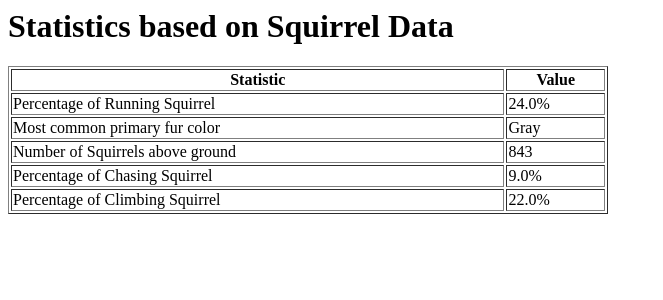
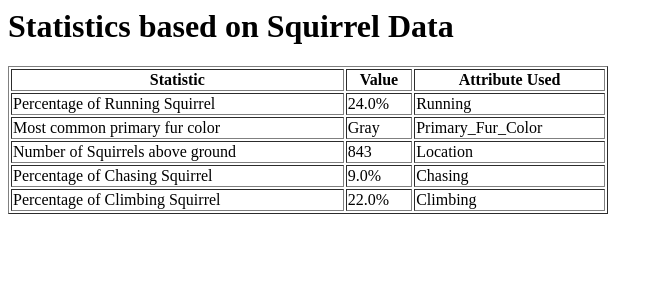
Before and after one commit to sd3419/TFAProject, a Django app: page /display in a window 1280 px wide. Shown: the top 300 px of the page, without its empty margins (0-663 px from the left). Run offline with Django 3.2, Linux system fonts and the light colour scheme; data comes from the database, SQL or seed files in the repository.

Commit message:
Added attribute

```diff
--- a/TFAProject/hello/templates/hello/display.html
+++ b/TFAProject/hello/templates/hello/display.html
@@ -12,26 +12,32 @@
  <tr>
   <th>Statistic</th>
   <th>Value</th>
+  <th>Attribute Used</th>
  </tr>
  <tr>
    <td>Percentage of Running Squirrel</td>
    <td>{{var1}}%</td>
+   <td>Running</td>
  </tr>
  <tr>
    <td>Most common primary fur color</td>
    <td>{{var2}}</td>
+   <td>Primary_Fur_Color</td>
  </tr>
  <tr>
    <td>Number of Squirrels above ground</td>
    <td>{{var3}}</td>
+   <td>Location</td>
  </tr>
  <tr>
    <td>Percentage of Chasing Squirrel</td>
    <td>{{var4}}%</td>
+   <td>Chasing</td>
  </tr>
  <tr>
    <td>Percentage of Climbing Squirrel</td>
    <td>{{var5}}%</td>
+   <td>Climbing</td>
  </tr>
 </table>
 
```
